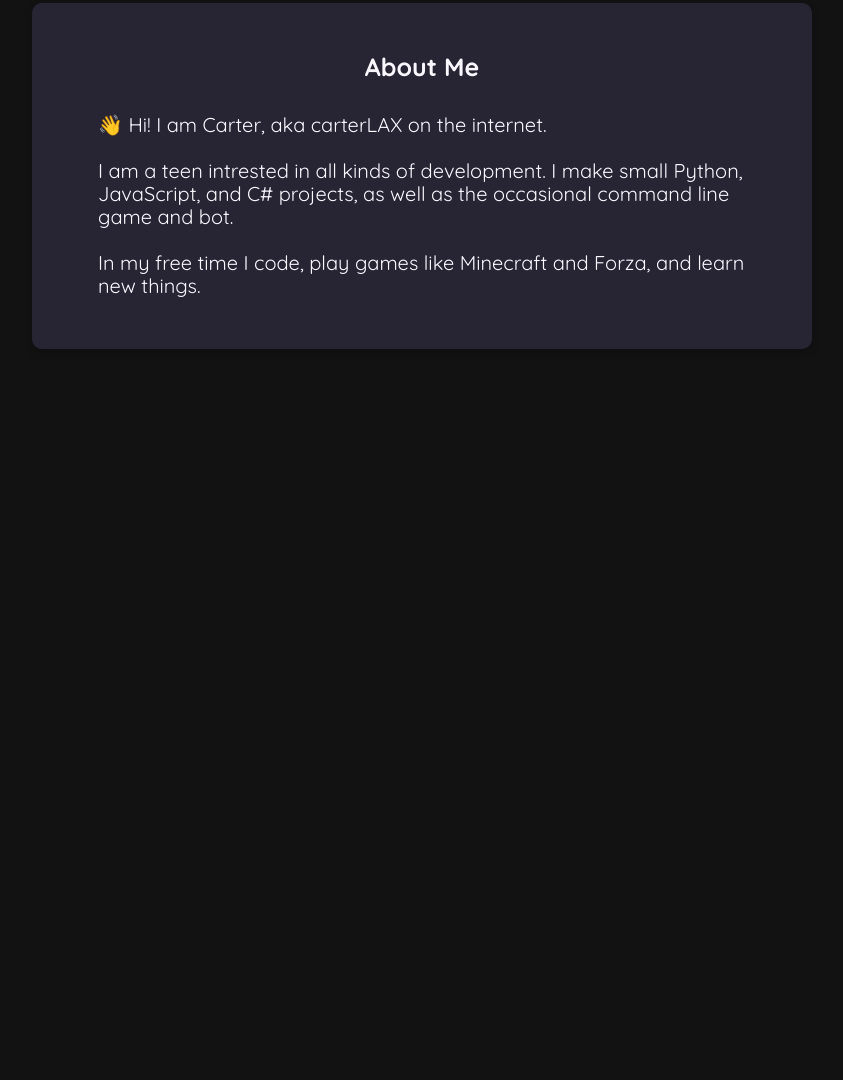
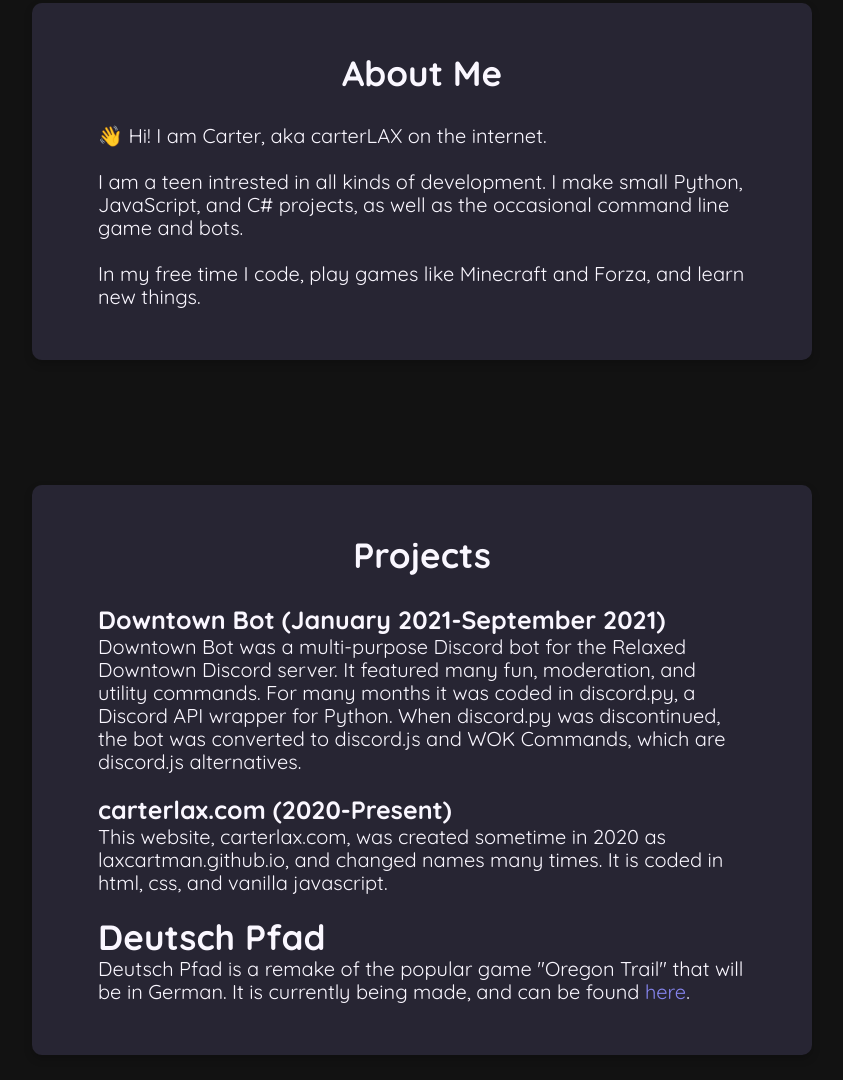
Before and after one commit to carterLAX/carterLAX.github.io, a plain HTML site: page index.html in a window 1280 px wide. Shown: the part 740-1820 px from the top of the page, without its empty margins (218-1061 px from the left). Before the commit the page ends 1389 px from the top, so only its background shows below. Drawn offline with nearby package versions, Linux system fonts and the light colour scheme; a script that the page names is missing.

Commit message:
Projects Card

```diff
--- a/index.html
+++ b/index.html
@@ -42,12 +42,23 @@
     </a>
     <script src="./typewriter.js"></script>
     <div class="card" id="about-me">
-      <div calss="card-title"><strong>About Me</strong></div><br>
+      <div class="card-title"><strong>About Me</strong></div><br>
         <div class="card-text">
         <div>👋 Hi! I am Carter, aka carterLAX on the internet.<br><br></div>
-        <div>I am a teen intrested in all kinds of development. I make small Python, JavaScript, and C# projects, as well as the occasional command line game and bot.<br><br></div>
+        <div>I am a teen intrested in all kinds of development. I make small Python, JavaScript, and C# projects, as well as the occasional command line game and bots.<br><br></div>
         <div>In my free time I code, play games like Minecraft and Forza, and learn new things.<br></div>
       </div>
     </div>
+    <div class="card-below" id="projects">
+      <div class="card-title"><strong>Projects</strong></div><br>
+        <div class="card-text">
+          <div class="card-subtitle"><strong>Downtown Bot (January 2021-September 2021)</strong><br></div>
+            <div>Downtown Bot was a multi-purpose Discord bot for the Relaxed Downtown Discord server. It featured many fun, moderation, and utility commands. For many months it was coded in discord.py, a Discord API wrapper for Python. When discord.py was discontinued, the bot was converted to discord.js and WOK Commands, which are discord.js alternatives.<br><br></div>
+          <div class="card-subtitle"><strong>carterlax.com (2020-Present)</strong><br></div>
+              <div>This website, carterlax.com, was created sometime in 2020 as laxcartman.github.io, and changed names many times. It is coded in html, css, and vanilla javascript. <br><br></div>
+          <div class="card-title"><strong>Deutsch Pfad</strong></div>
+            <div>Deutsch Pfad is a remake of the popular game "Oregon Trail" that will be in German. It is currently being made, and can be found <a class="card-text-link" target="_blank" href="https://replit.com/@carterLAX/Deutsch-Pfad#main.py">here</a>.</div>
+        </div>
+    </div>
 </body>
 </html>
--- a/style/index.css
+++ b/style/index.css
@@ -43,7 +43,7 @@
   margin-left: 10em;
   margin-right: 10em;
   margin-top: 12em;
-  margin-bottom: 12em;
+  margin-bottom: 5em;
   border-radius: 100px;
   background-color: var(--darker-bg);
   border-radius: 10px;
@@ -69,5 +69,29 @@
 }
 
 .card-title {
-  font-size: 100px;
+  font-size: 35px;
 }
+
+.card-below {
+  box-shadow: 0 4px 8px 0 rgba(0, 0, 0, 0.2);
+  transition: 0.3s;
+  display: block;
+  margin-left: 10em;
+  margin-right: 10em;
+  margin-top: 1em;
+  margin-bottom: 1em;
+  border-radius: 100px;
+  background-color: var(--darker-bg);
+  border-radius: 10px;
+  padding: 50px;
+  width: fit-content;
+}
+
+.card-subtitle {
+  font-size: 25px;
+}
+
+.card-text-link {
+  text-decoration: none;
+  color: var(--accent);
+}
```
Also changed, not shown: 1 other file.
